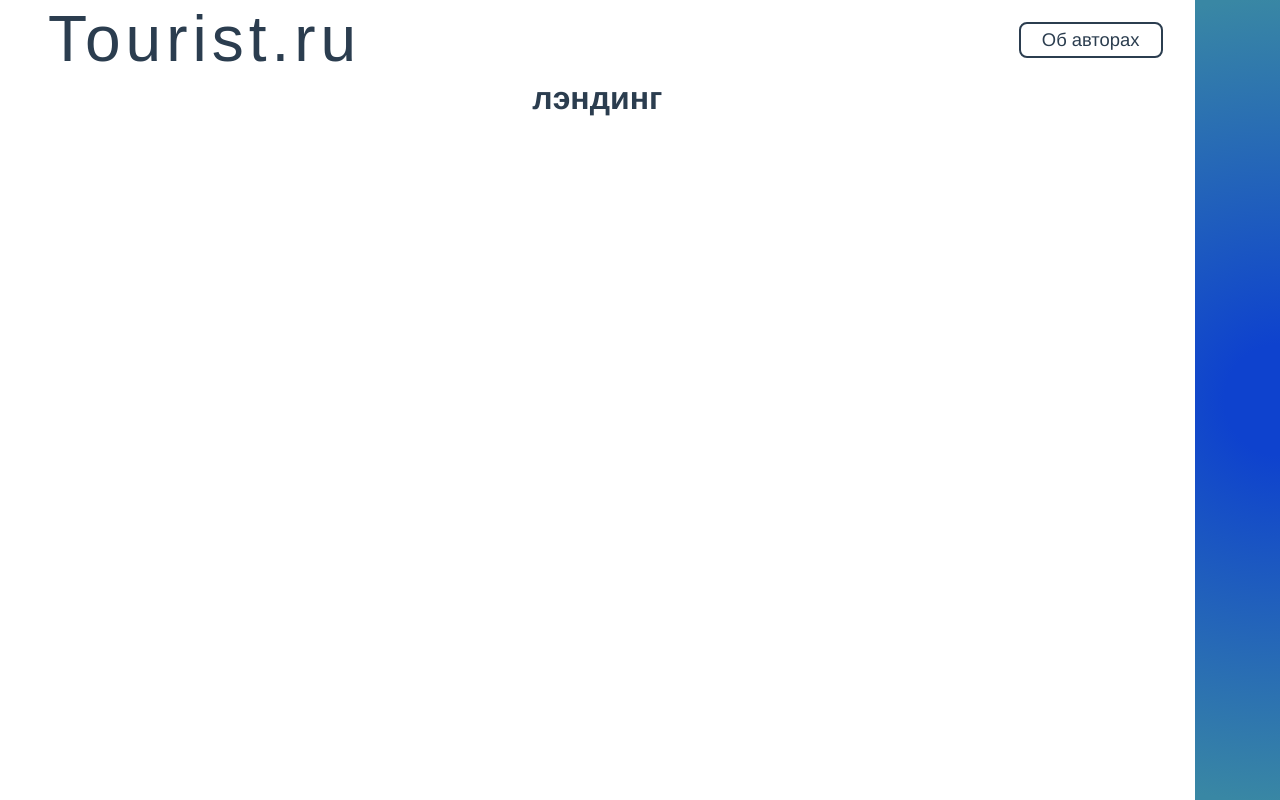
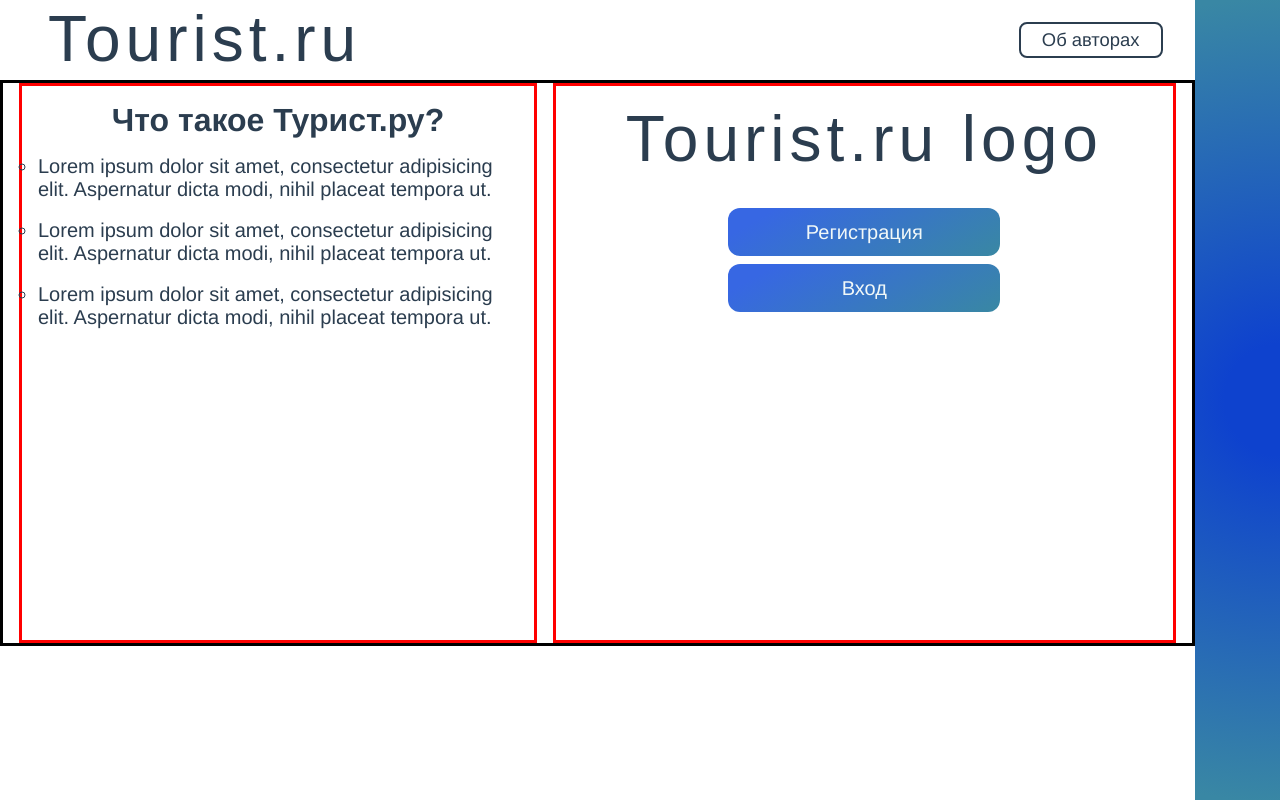
Before and after one commit to scobca/tourist2.0_front, a Vue app: page / in a window 1280 px wide. Built offline with nearby package versions, Linux system fonts and the light colour scheme.

Commit message:
New: vButton, layout for landing
1) Creating universal component (button) - vButton.vue
2) Creating base layout for landing in LandingView.vue
3) Adding some colors in App.vue

```diff
--- a/src/App.vue
+++ b/src/App.vue
@@ -26,6 +26,7 @@ export default {
     /*text*/
     --text-color-light: hsl(210, 29%, 24%);
     --text-color-dark: hsl(208, 50%, 54%);
+    --text-button-color: hsl(180, 36%, 96%);
 
     /*border*/
     --border-color-light: hsl(210, 29%, 24%);
--- /dev/null
+++ b/src/components/UI/vButton.vue
@@ -0,0 +1,34 @@
+<template>
+    <div class="button_container">
+        <p class="button_block" @click="$emit('click')"> {{this.placeholder}} </p>
+    </div>
+</template>
+
+<script>
+export default {
+    name: 'vButton',
+    props: {
+        placeholder: {
+            type: String,
+            default: 'button'
+        }
+    }
+}
+</script>
+
+<style>
+.button_container {
+    display: flex;
+    justify-content: center;
+    align-items: center;
+
+    height: 3rem;
+    min-width: 10rem;
+    font-size: 1.25rem;
+
+    border: 3px solid initial;
+    border-radius: .75rem;
+    background: linear-gradient(150deg, #3767e3 13.57%, #3987a4 98.35%);
+    color: var(--text-button-color);
+}
+</style>
--- a/src/views/LandingView.vue
+++ b/src/views/LandingView.vue
@@ -1,14 +1,105 @@
 <template>
-    <h1>лэндинг</h1>
+    <div class="landing-container">
+        <div class="container main_land_container">
+            <div class="landing_info">
+                <div class="block">
+                    <h1 class="question">Что такое Турист.ру?</h1>
+                    <ul>
+                        <li class="answer">Lorem ipsum dolor sit amet, consectetur adipisicing elit. Aspernatur dicta modi, nihil placeat tempora ut.</li>
+                        <br><li class="answer">Lorem ipsum dolor sit amet, consectetur adipisicing elit. Aspernatur dicta modi, nihil placeat tempora ut.</li>
+                        <br><li class="answer">Lorem ipsum dolor sit amet, consectetur adipisicing elit. Aspernatur dicta modi, nihil placeat tempora ut.</li>
+                    </ul>
+                </div>
+            </div>
+            <div class="landing_registration">
+                <div class="logo reg_logo">Tourist.ru logo</div>
+                <div class="reg_block">
+                    <v-button :placeholder="'Регистрация'"
+                              class="reg_button"
+                              @click="registration"
+                    />
+                    <v-button :placeholder="'Вход'"
+                              class="reg_button"
+                              @click="login"
+                    />
+                </div>
+            </div>
+        </div>
+    </div>
 </template>
 
 <script>
+import VButton from "@/components/UI/vButton.vue";
+
 export default {
     name: 'HomeView',
-    components: {}
+    components: {VButton},
+    data() {
+
+    },
+    methods: {
+        registration() {
+            console.log('reg start')
+        },
+        login() {
+            console.log('login start')
+        }
+    }
 }
 </script>
 
 <style>
+    .landing-container {
+        border: 3px solid black;
+    }
 
+    .main_land_container {
+        display: grid;
+        grid-template-columns: 3fr 4fr;
+        gap: 1rem;
+        min-height: 35rem;
+    }
+
+    .landing_info, .landing_registration {
+        border: 3px solid red;
+        display: flex;
+        flex-direction: column;
+        justify-content: flex-start;
+        align-items: center;
+        padding: 1rem;
+    }
+
+    .block {
+        display: flex;
+        flex-direction: column;
+        justify-content: center;
+        align-items: center;
+    }
+
+    .question {
+        text-align: left;
+        margin: 0 0 1rem 0;
+    }
+
+    .answer {
+        width: 30rem;
+        font-size: 1.25rem;
+        list-style: circle;
+        text-align: left;
+    }
+
+    .reg_block {
+        display: flex;
+        flex-direction: column;
+        gap: .5rem;
+        margin-top: 2rem;
+    }
+
+    .reg_logo {
+        margin: 0;
+    }
+
+    .reg_button {
+        width: 17rem;
+    }
 </style>
```
